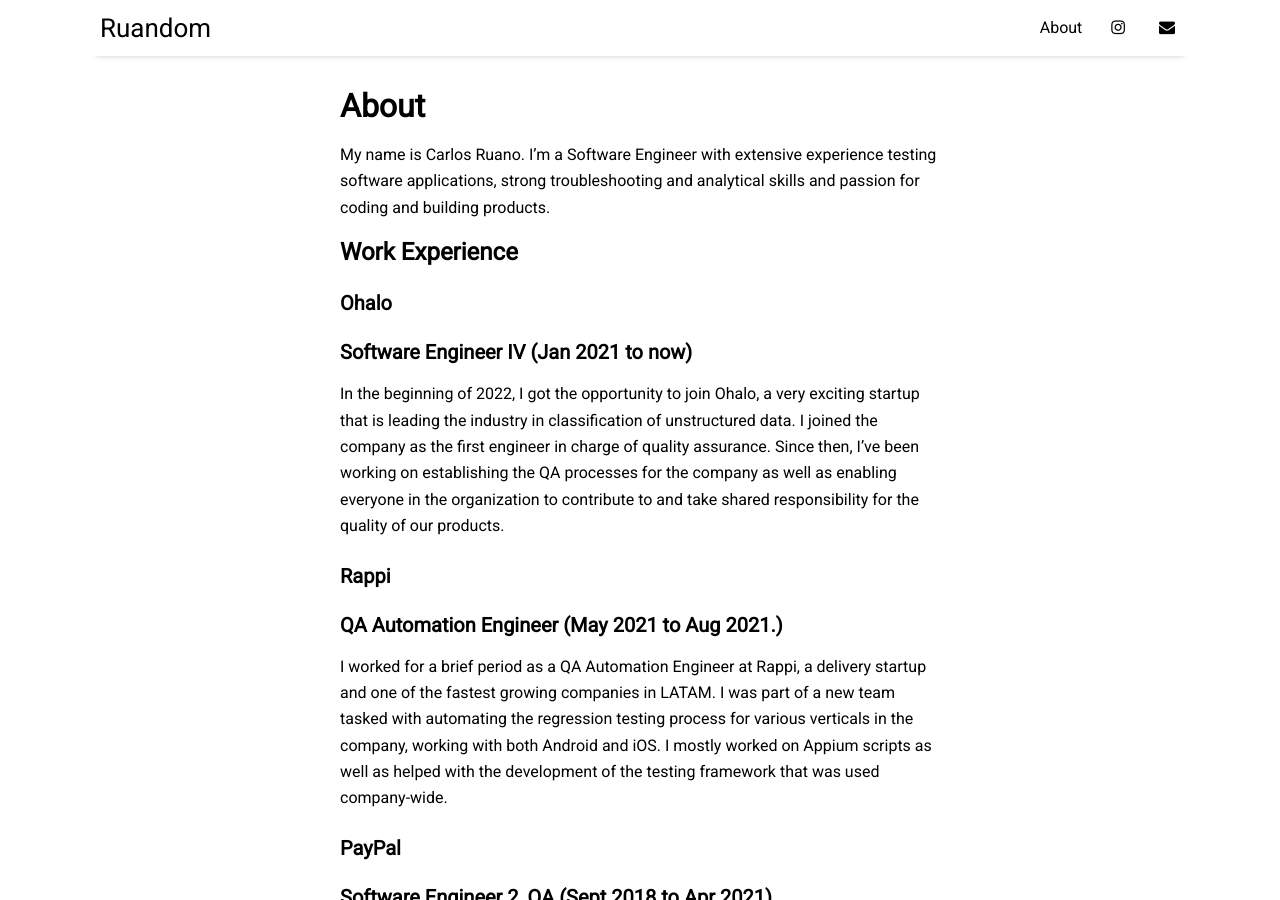
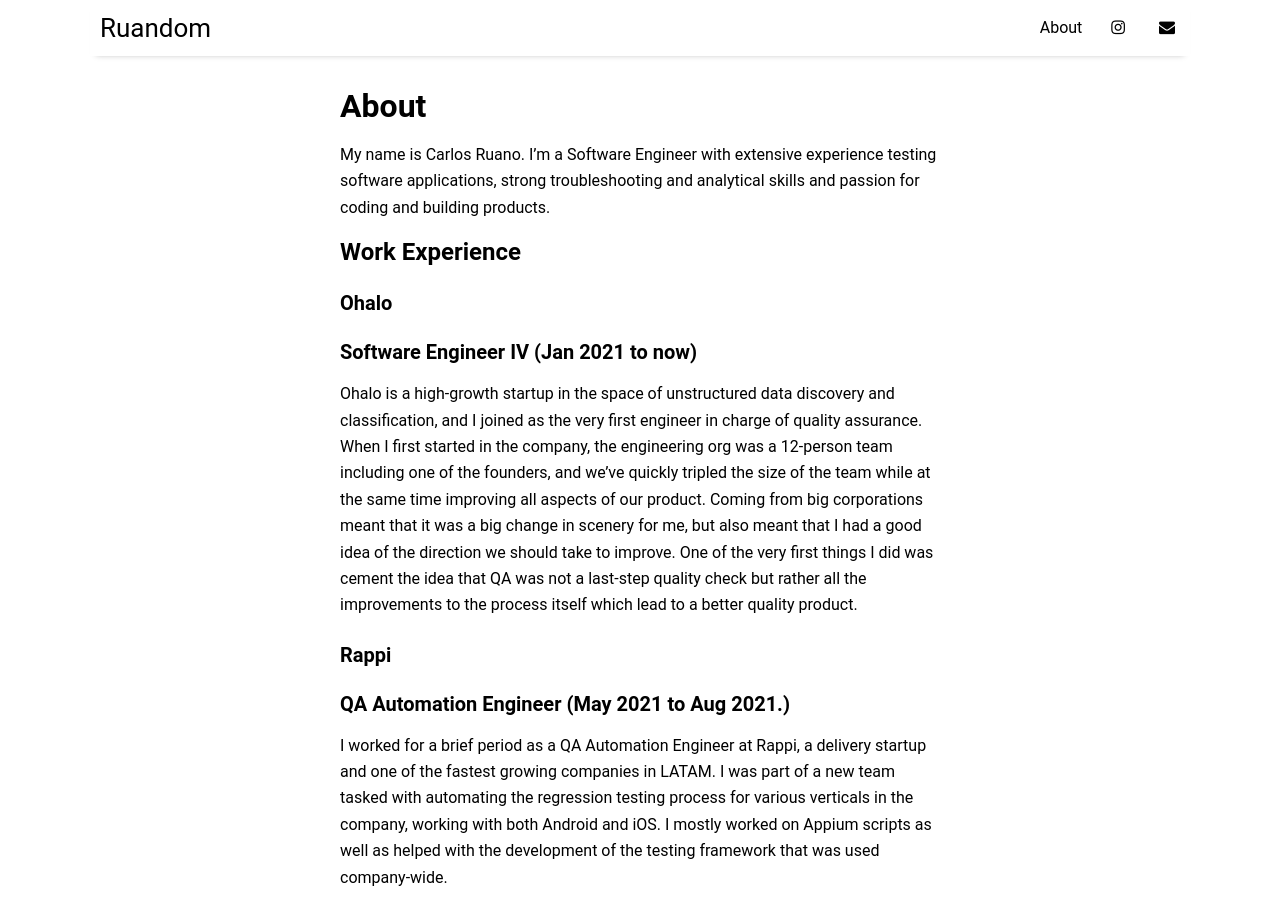
Before and after one commit to caruano95/ruandom, a Jekyll site: the page built from pages/about.md, in a window 1280 px wide and 900 px high. Built offline with Jekyll 4.4.1, drawn with Linux system fonts in a browser that asks for light colours; nearby versions of some CDN libraries; some web fonts are replaced.

Commit message:
Updated font

```diff
--- a/_includes/head.html
+++ b/_includes/head.html
@@ -12,7 +12,9 @@
   <link rel="stylesheet" href="{{ site.github.url }}/assets/css/syntax.css">
   <!-- Use Atom -->
   {% feed_meta %}
-  <link rel="stylesheet" href="https://fonts.googleapis.com/css?family=Roboto|Source+Code+Pro">
+  <link rel="preconnect" href="https://fonts.googleapis.com">
+  <link rel="preconnect" href="https://fonts.gstatic.com" crossorigin>
+  <link href="https://fonts.googleapis.com/css2?family=Zeyada&display=swap" rel="stylesheet">
   <link rel="stylesheet" href="https://cdnjs.cloudflare.com/ajax/libs/font-awesome/4.6.3/css/font-awesome.min.css">
   <script type="text/javascript" async
     src="https://cdnjs.cloudflare.com/ajax/libs/mathjax/2.7.5/MathJax.js?config=TeX-MML-AM_CHTML">
--- a/pages/about.md
+++ b/pages/about.md
@@ -10,7 +10,7 @@ My name is Carlos Ruano. I’m a Software Engineer with extensive experience tes
 
 ### Ohalo
 ### Software Engineer IV (Jan 2021 to now)
-In the beginning of 2022, I got the opportunity to join Ohalo, a very exciting startup that is leading the industry in classification of unstructured data. I joined the company as the first engineer in charge of quality assurance. Since then, I've been working on establishing the QA processes for the company as well as enabling everyone in the organization to contribute to and take shared responsibility for the quality of our products.
+Ohalo is a high-growth startup in the space of unstructured data discovery and classification, and I joined as the very first engineer in charge of quality assurance. When I first started in the company, the engineering org was a 12-person team including one of the founders, and we've quickly tripled the size of the team while at the same time improving all aspects of our product. Coming from big corporations meant that it was a big change in scenery for me, but also meant that I had a good idea of the direction we should take to improve. One of the very first things I did was cement the idea that QA was not a last-step quality check but rather all the improvements to the process itself which lead to a better quality product.
 
 
 ### Rappi
```
Also changed, not shown: _posts/2022-02-03-zoo.md (+1 -1 lines).
